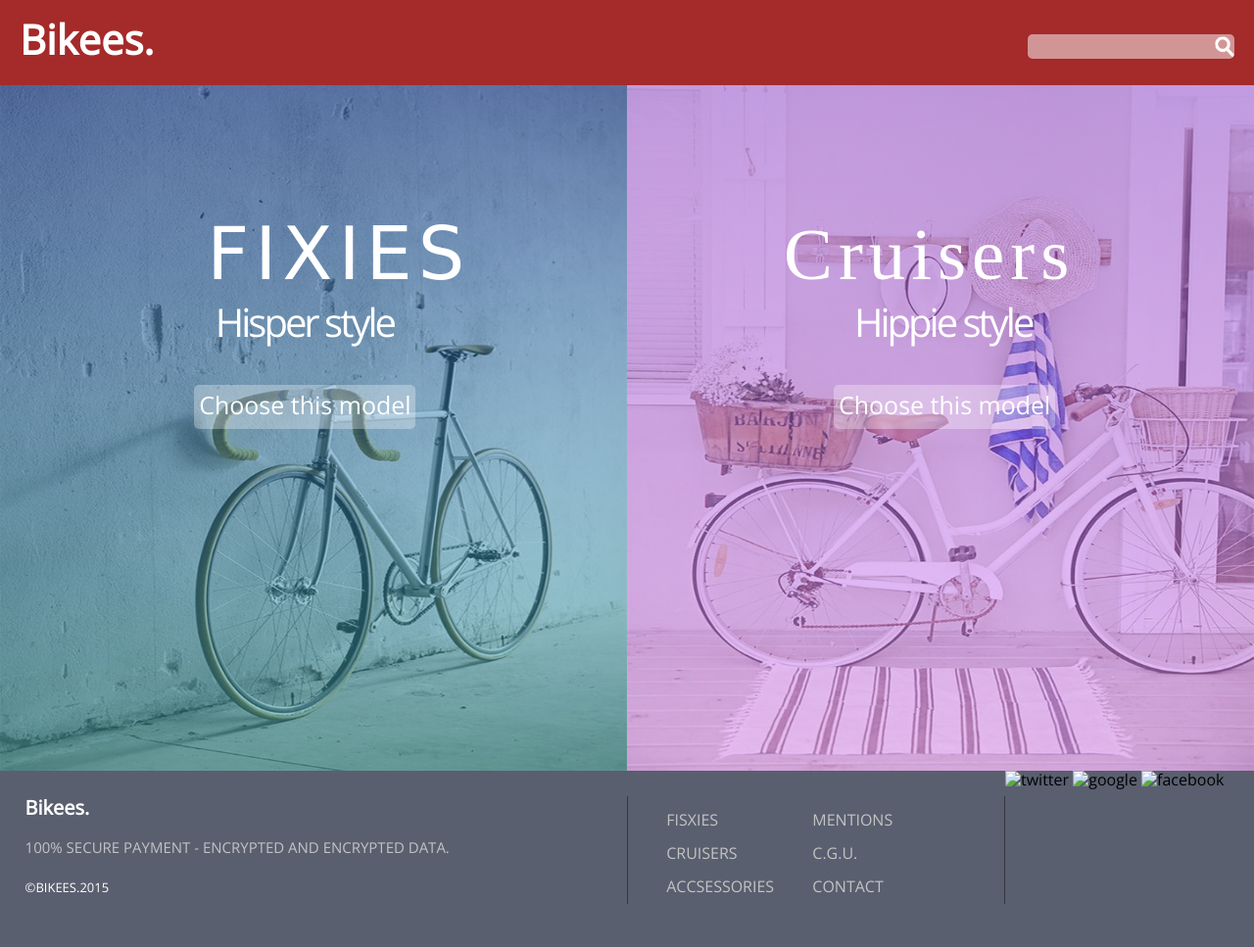
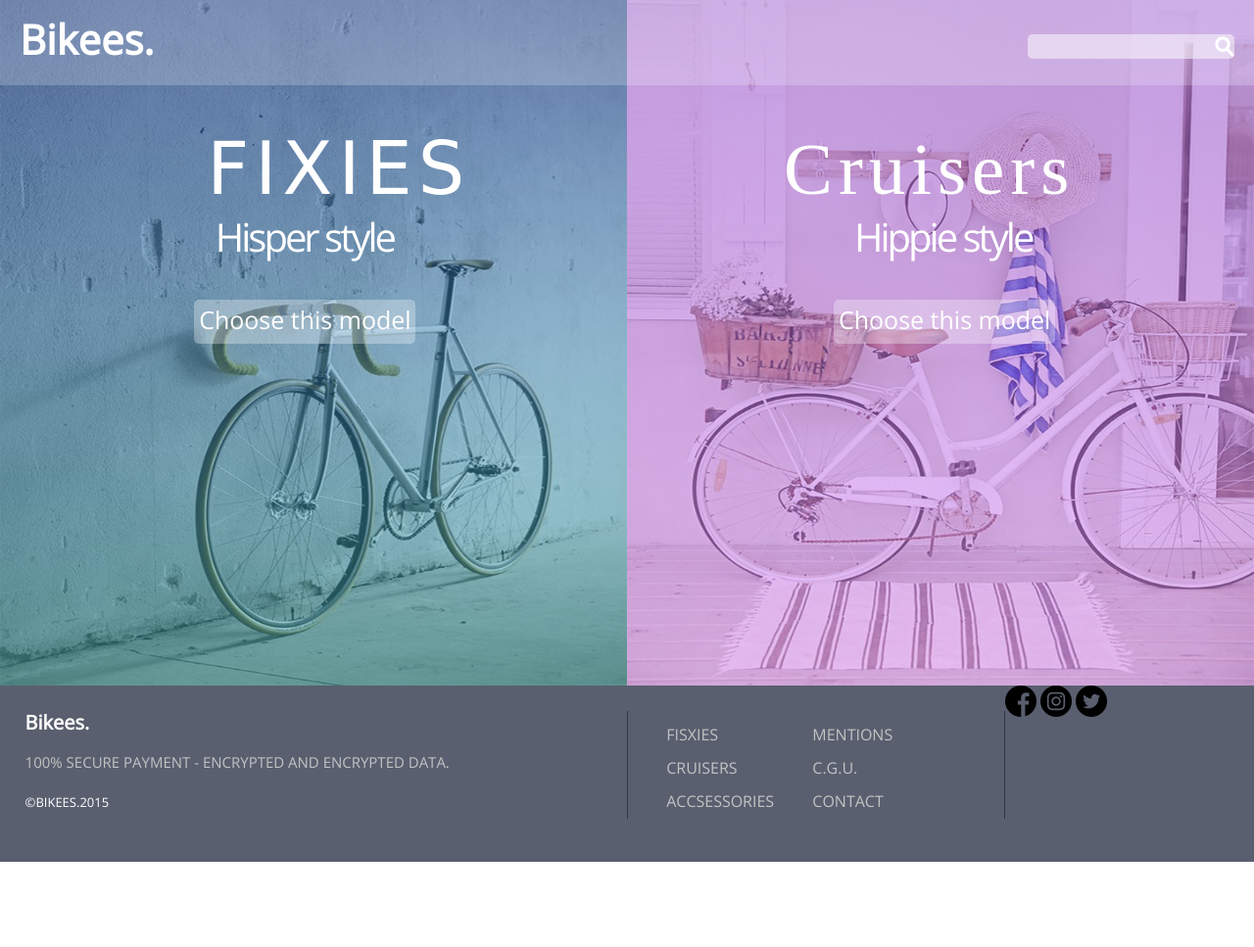
Before and after one commit to DaniilCome1n/Bikees, a plain HTML site: page index.html in a window 1280 px wide. Shown: the whole page at 98% size. After the commit the page ends 880 px from the top, so only its background shows below. Drawn offline with nearby package versions, Linux system fonts and the light colour scheme; a web font is replaced by a local one.

Commit message:
Add files via upload

```diff
--- a/index.html
+++ b/index.html
@@ -17,10 +17,7 @@
   </head>
   <body>
     <div class="main">
-      <nav class="navbar">
-        <div class="logo"><p>Bikees.</p></div>
-        <div class="search"><input type="search" class="searchForm" /></div>
-      </nav>
+
       <div class="content">
         <div class="card hisper">
           <div class="hisperLogo">
@@ -37,6 +34,10 @@
           <div class="button hippieButton">Choose this model</div>
         </div>
       </div>
+      <nav class="navbar">
+          <div class="logo"><p>Bikees.</p></div>
+          <div class="search"><input type="search" class="searchForm" /></div>
+        </nav>
       <footer class="footer">
         <div class="mainFooter">
           <h3>Bikees.</h3>
@@ -59,9 +60,9 @@
           <h3></h3>
           <div></div>
           <div class="socialLogo">
-            <img src="" alt="twitter">
-            <img src="" alt="google">
-            <img src="" alt="facebook">
+            <img src="/img/facebook.png" alt="twitter">
+            <img src="/img/instagram.png" alt="google">
+            <img src="/img/twitter.png" alt="facebook">
           </div>
         </div>
       </footer>
--- a/style.css
+++ b/style.css
@@ -18,11 +18,14 @@ body {
 }
 
 nav {
+  position: absolute;
+  top: 0px;
+  z-index: 1;
   display: flex;
   flex-direction: row;
-  width: auto;
+  width: 100%;
   height: 87px;
-  background-color: brown;
+  background-color: rgba(255, 255, 255, 0.2);
 }
 
 .content {
```
Also changed, not shown: img/facebook.png (added), img/instagram.png (added), img/twitter.png (added).
